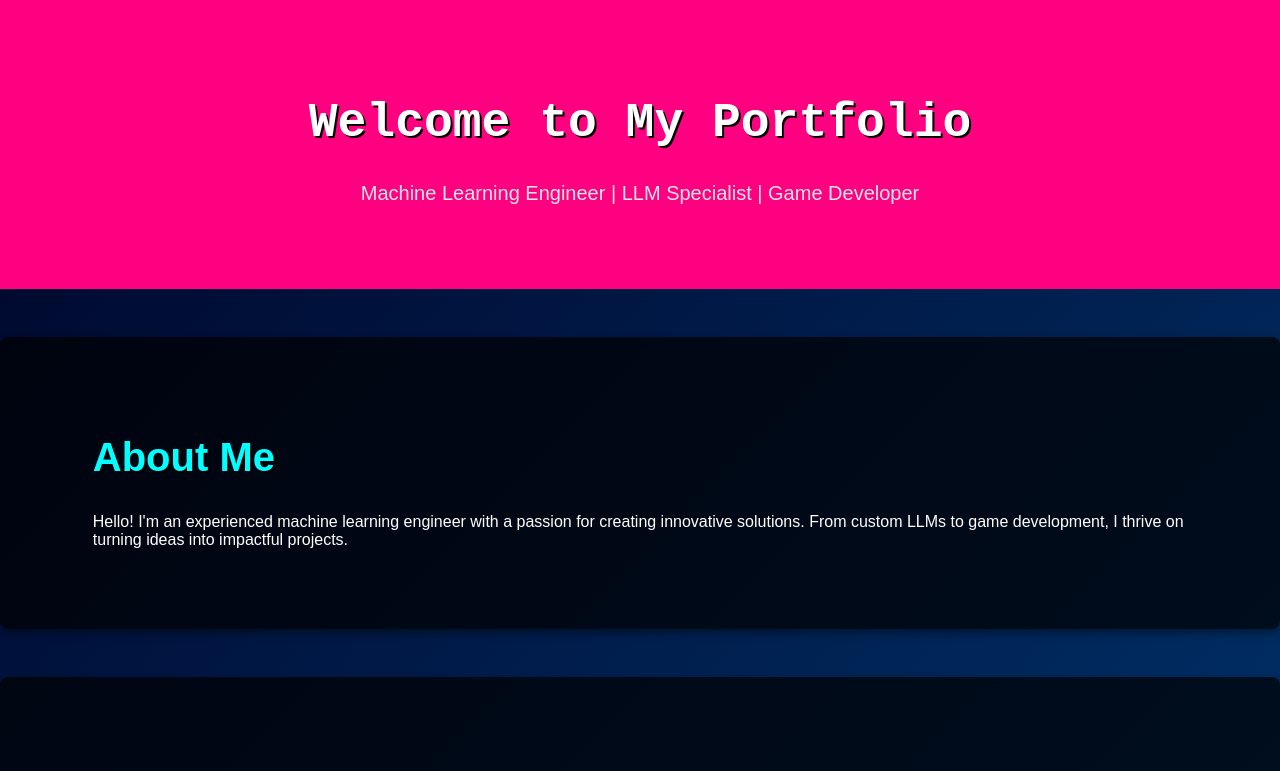
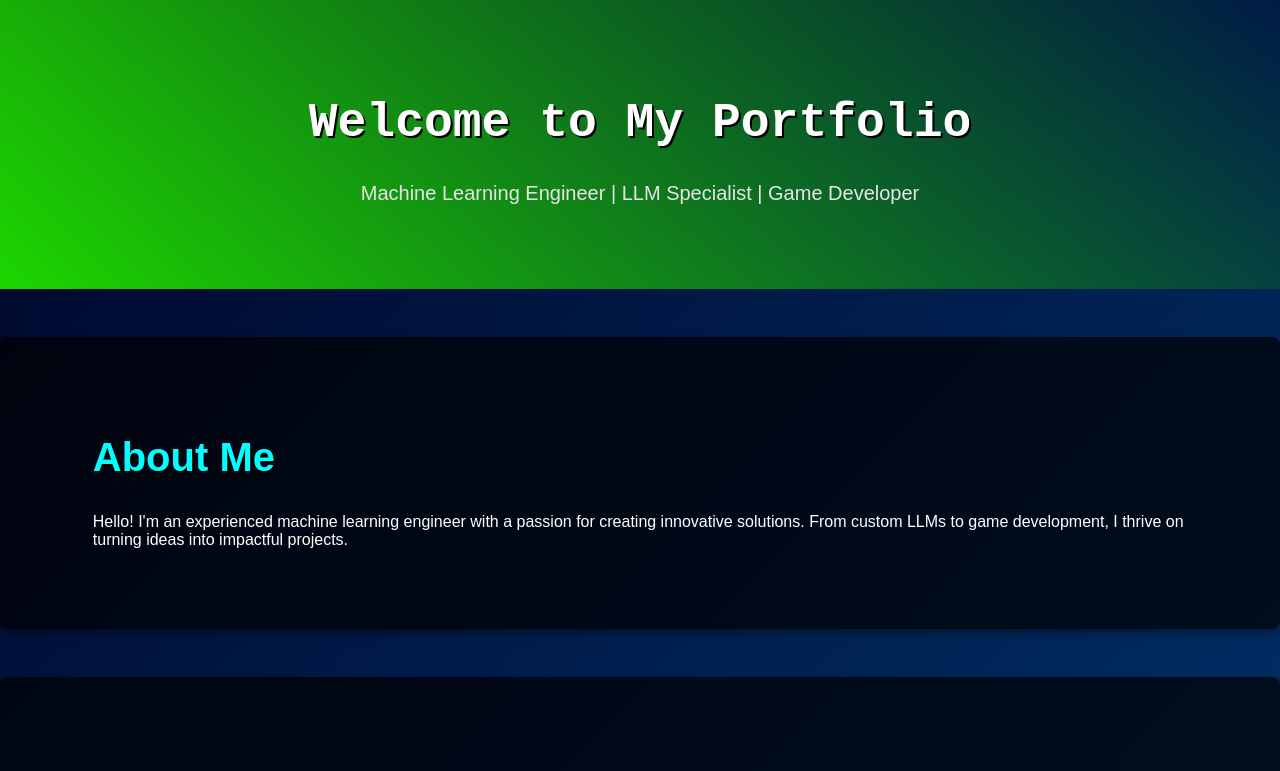
Before and after one commit to jahkelr/jahkelr.github.io, a plain HTML site: page index.html in a window 1280 px wide. Shown: the top 771 px of the page. Drawn offline with Linux system fonts and the light colour scheme.

Commit message:
changed styles.css for looks

```diff
--- a/styles.css
+++ b/styles.css
@@ -7,7 +7,7 @@ body {
 }
 
 header {
-    background: #ff0080;
+    background: linear-gradient(45deg, #1dd600, #00000019);
     text-align: center;
     padding: 2rem 0;
 }
```
